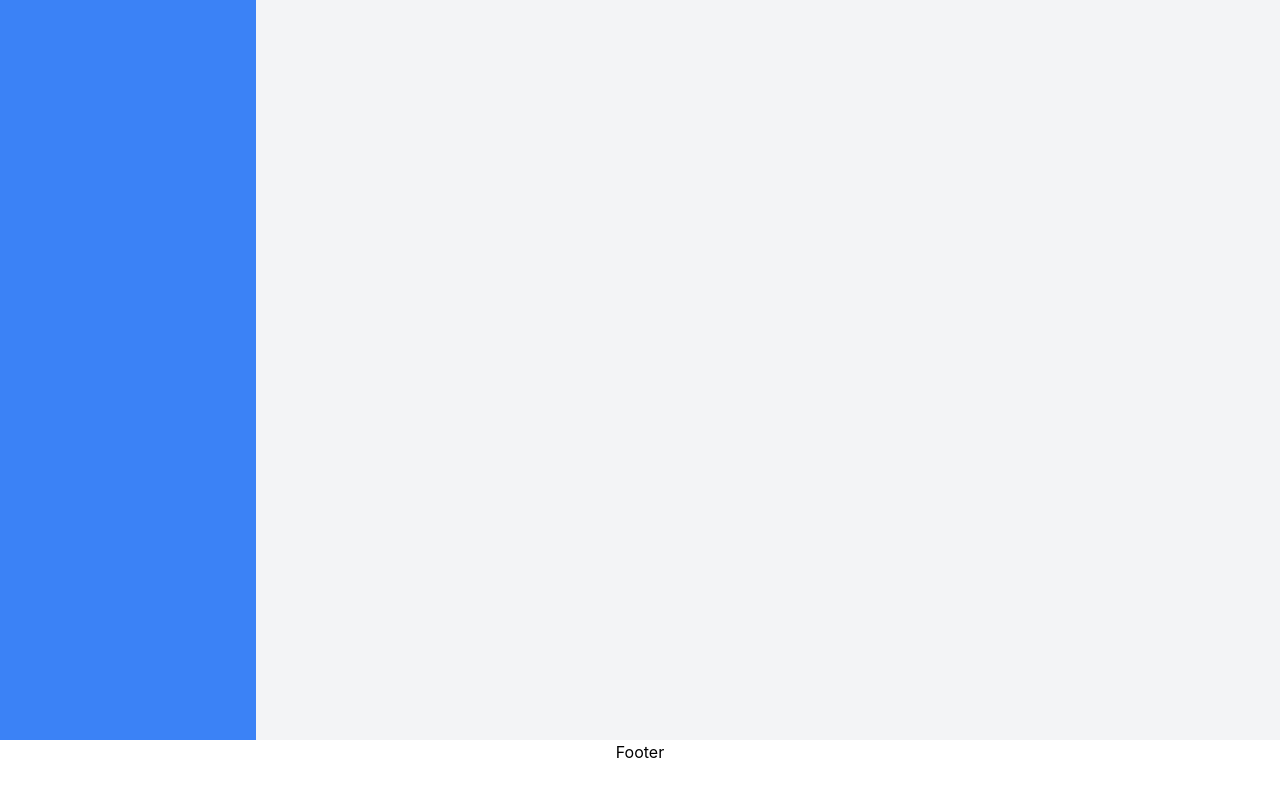
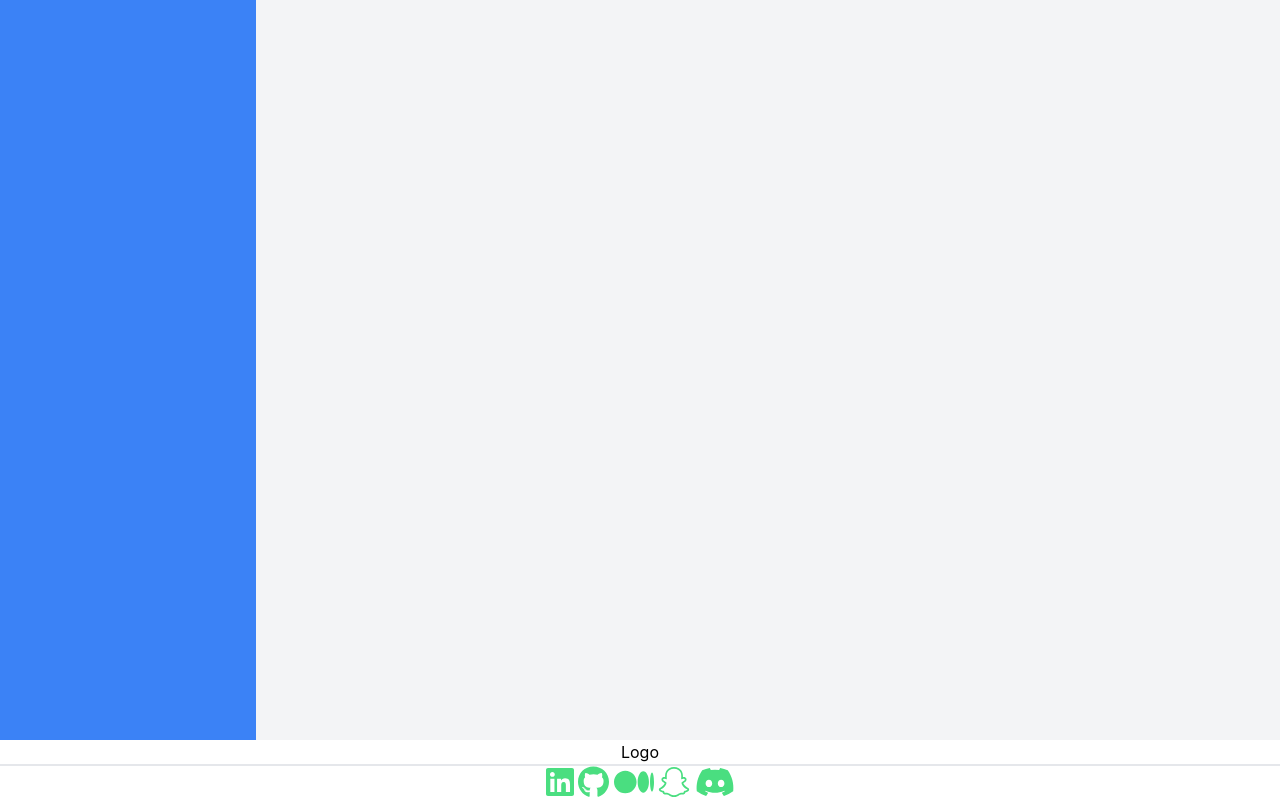
Before and after one commit to nolannash/LearnLink, a React (Create React App) app in the folder client/: page /student-dash in a window 1280 px wide. Shown: the part 160-960 px from the top of the page. Before the commit the page ends 924 px from the top, so only its background shows below. Built offline with nearby package versions, Linux system fonts and the light colour scheme.

Commit message:
added media links to the footer and refactored some.

```diff
--- a/client/package.json
+++ b/client/package.json
@@ -2,8 +2,10 @@
   "name": "client",
   "version": "0.1.0",
   "private": true,
-  "proxy": "http://127.0.0.1:5555",
+  "proxy": "http://127.0.0.1:5000",
   "dependencies": {
+    "@fortawesome/free-brands-svg-icons": "^6.4.2",
+    "@fortawesome/react-fontawesome": "^0.2.0",
     "@testing-library/jest-dom": "^5.17.0",
     "@testing-library/react": "^13.4.0",
     "@testing-library/user-event": "^13.5.0",
--- a/client/src/App.js
+++ b/client/src/App.js
@@ -6,6 +6,7 @@ import Navigation from './components/common/Navigation';
 import Footer from './components/common/Footer';
 import Home from './components/common/pages/Home';
 import StudentDash from './components/common/student/StudentDash';
+import TeacherDash from './components/common/teacher/TeacherDash'
 
 function App() {
 
@@ -21,6 +22,7 @@ function App() {
         <Routes>
           <Route path="/" element={<Home />} />
           <Route path="/student-dash" element={<StudentDash />} />
+          <Route path="/teacher-dash" element={<TeacherDash />} />
         </Routes>
         <Footer />
       </Router>
--- a/client/src/components/common/Footer.js
+++ b/client/src/components/common/Footer.js
@@ -1,11 +1,32 @@
 import React from 'react';
+import { FontAwesomeIcon } from '@fortawesome/react-fontawesome';
+import { faLinkedin, faGithub, faMedium, faSnapchat, faDiscord } from "@fortawesome/free-brands-svg-icons";
 
 
 const Footer = () => {
 
     return (
         <div className='footer'>
-        <h1>Footer</h1>
+        <h1>Logo</h1>
+        <hr class="border-t-2 border-solid" />
+            <div className='media'>
+            <a href="https://www.linkedin.com/in/derrick-c-19659211a/" target="_blank" rel="noopener noreferrer" className="linkedin-icon text-green-400 hover:text-blue-500 transform transition-transform">
+                    <FontAwesomeIcon icon={faLinkedin} size="2x" />
+                </a>{'       '}
+                <a href="https://github.com/dcleavall" target="_blank" rel="noopener noreferrer" className="github-icon text-green-400 hover:text-blue-500 transform transition-transform">
+                    <FontAwesomeIcon icon={faGithub} size="2x" />
+                </a>{'       '}
+                <a href="https://medium.com/@dcleavall" target="_blank" rel="noopener noreferrer" className="medium-icon text-green-400 hover:text-blue-500 transform transition-transform">
+                    <FontAwesomeIcon icon={faMedium} size="2x" />
+                </a>{'       '}
+                <a href="https://snapchat.com" target="_blank" rel="noopener noreferrer" className="snapchat-icon text-green-400 hover:text-blue-500 transform transition-transform">
+                <FontAwesomeIcon icon={faSnapchat} size="2x" />
+                </a>{'       '}
+                <a href="https://discord.com" target="_blank" rel="noopener noreferrer" className="discord-icon text-green-400 hover:text-blue-500 transform transition-transform">
+                    <FontAwesomeIcon icon={faDiscord} size="2x" />
+                </a>
+            </div>
+
         </div>
     );
 
--- a/client/src/components/common/Navigation.js
+++ b/client/src/components/common/Navigation.js
@@ -79,7 +79,7 @@ const Navigation = () => {
         </div>
       </div>
       {isTeacherModalOpen && (
-        <div className="absolute top-full right-0 mt-2 p-4 bg-white rounded shadow-lg h-100 w-64">
+        <div className="absolute top-full right-0 mt-2 p-4 bg-gray rounded shadow-lg h-100 w-64">
           <div className="">
             <TeacherForms />
             <button className="absolute top-0 right-0 m-2 text-gray-600 hover:text-red-600 transition-transform transform hover:scale-110 duration-300" onClick={closeTeacherModal}>Close</button>
@@ -87,7 +87,7 @@ const Navigation = () => {
         </div>
       )}
       {isStudentModalOpen && (
-        <div className="absolute top-full right-0 mt-2 p-4 bg-white rounded shadow-lg h-100 w-64">
+        <div className="absolute top-full right-0 mt-2 p-4 bg-gray rounded shadow-lg h-100 w-64">
           <div className="">
             <StudentForms />
             <button className="absolute top-0 right-0 m-2 text-gray-600 hover:text-red-600 transition-transform transform hover:scale-110 duration-300" onClick={closeStudentModal}>Close</button>
```
Also changed, not shown: 1 other file (tests, documents, lock files or other folders).
